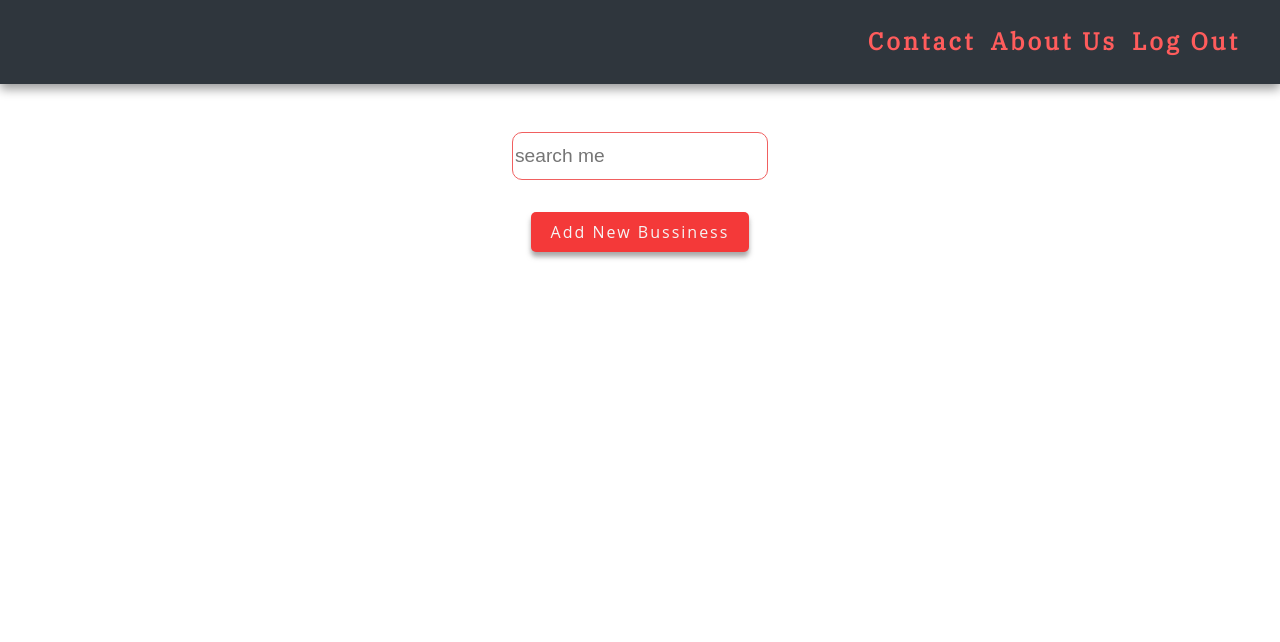
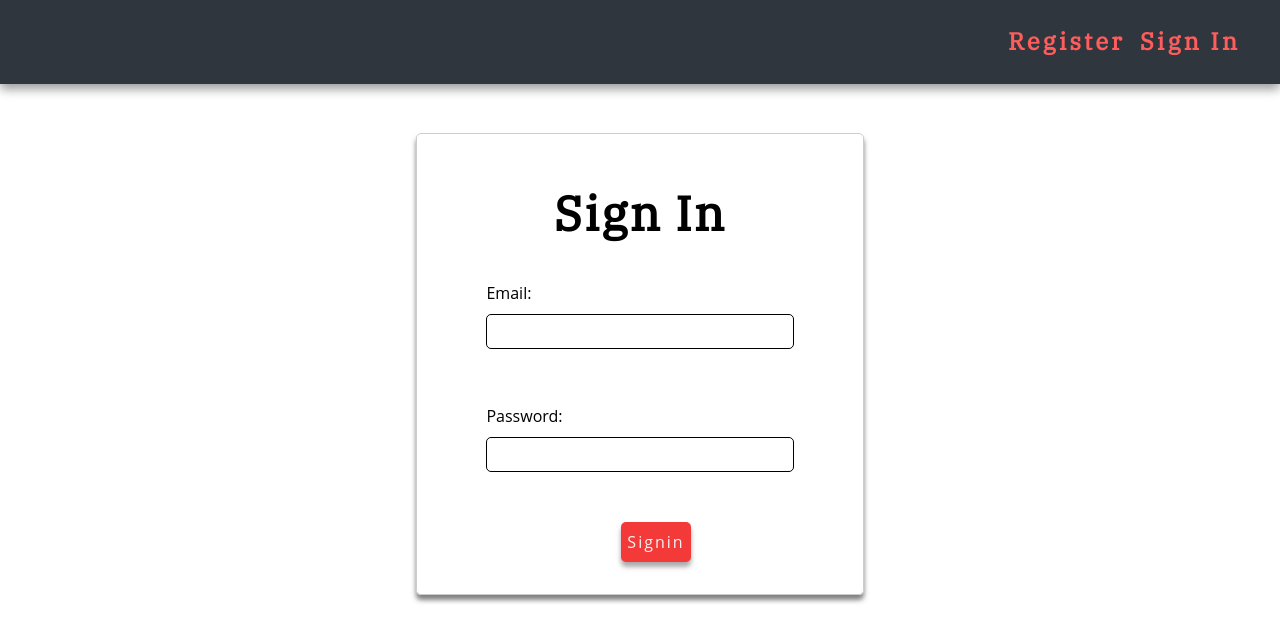
Before and after one commit to MosheD1/yelp-mock, a React (Create React App) app: page / in a window 1280 px wide. Shown: the top 642 px of the page. Built offline with nearby package versions, Linux system fonts and the light colour scheme; no server answers; a web font is replaced by a local one.

Commit message:
connect app to server

```diff
--- a/src/App.js
+++ b/src/App.js
@@ -5,9 +5,12 @@ import Register from './Components/Register/Register';
 import MainPage from './Components/MainPage/MainPage';
 
 const initialState = {
-  route: 'home',
+  route: 'signin',
   user: {
-    name: ''
+    id: '',
+    name: '',
+    email: '',
+    joined: ''
   }
 }
 
@@ -20,8 +23,18 @@ class App extends React.Component {
   onRouteChange = (name) => {
     if(name === 'signout') {
       this.setState(initialState);
+    } else {
+      this.setState({route: name});
     }
-    this.setState({route: name});
+  }
+
+  loadUser = (user) => {
+    this.setState({user: {
+      id: user.id,
+      name: user.name,
+      email: user.email,
+      joined: user.joined
+    }});
   }
 
   render() {
@@ -32,8 +45,8 @@ class App extends React.Component {
           this.state.route === 'home'
             ? <MainPage user={this.state.user} subRoute={this.state.subRoute} />
             :(this.state.route === 'signin'
-                ? <Signin onRouteChange={this.onRouteChange}/>
-                : <Register onRouteChange={this.onRouteChange} />
+                ? <Signin loadUser={this.loadUser} onRouteChange={this.onRouteChange}/>
+                : <Register loadUser={this.loadUser} onRouteChange={this.onRouteChange} />
             )
         }
       </div>
--- a/src/Components/Business/Business.js
+++ b/src/Components/Business/Business.js
@@ -48,6 +48,29 @@ class Business extends React.Component {
         this.setState({phoneNumber: e.target.value});
     }
 
+    onSubmitForm = (e) => {
+        e.preventDefault();
+        fetch('http://localhost:3001/business', {
+            method: 'post',
+            headers: {'content-type':'application/json'},
+            body: JSON.stringify({
+                name: this.state.name,
+                country: this.state.country,
+                city: this.state.city,
+                street: this.state.street,
+                picture: this.state.picture,
+                category: this.state.category,
+                description: this.state.description,
+                phoneNumber: this.state.phoneNumber
+            })
+        })
+        .then(response => response.json())
+        .then(business => {
+            this.props.loadBusiness(business);
+            this.props.onSubRoueChange('BusinessPage');
+        });
+    }
+
     render() {
         return (
             <div className='add-business'>
@@ -59,7 +82,7 @@ class Business extends React.Component {
                     </fieldset>
                     <fieldset>
                             <label htmlFor='country'>Country</label>
-                            <select onchange={this.onCountryChange} id="country" name="country">
+                            <select onChange={this.onCountryChange} id="country" name="country">
                                 <option value="Israel">Israel</option>
                                 <option value="Afghanistan">Afghanistan</option>
                                 <option value="Åland Islands">Åland Islands</option>
@@ -312,11 +335,11 @@ class Business extends React.Component {
                     </fieldset>
                     <fieldset>
                             <label htmlFor='street'>Street</label>
-                            <input onchange={this.onStreetChange} id='street' name='stree' type='text'/>
+                            <input onChange={this.onStreetChange} id='street' name='stree' type='text'/>
                     </fieldset>
                     <fieldset>
                             <label htmlFor='category'>Category</label>
-                            <select onchange={this.onCategoryChange} id='category' name='category'>
+                            <select onChange={this.onCategoryChange} id='category' name='category'>
                                 <option value='Food'>Food</option>
                                 <option value='Pets'>Pets</option>
                                 <option value='Education'>Education</option>
@@ -329,7 +352,7 @@ class Business extends React.Component {
                     </fieldset>
                     <fieldset>
                             <label htmlFor='phoneNumber'>Phone Number</label>
-                            <input onchange={this.onPhoneNumberChange} id='phoneNumber' name='phoneNumber' type='text' placeholder='050-XXXXXXX'/>
+                            <input onChange={this.onPhoneNumberChange} id='phoneNumber' name='phoneNumber' type='text' placeholder='050-XXXXXXX'/>
                     </fieldset>
                     <fieldset>
                             <label htmlFor='picture'>Picture</label>
@@ -337,9 +360,9 @@ class Business extends React.Component {
                     </fieldset>
                     <fieldset>
                             <label htmlFor='description'>Description</label>
-                            <textarea onchange={this.onDescriptionChange} id='description' placeholder='This a place where you can go out and have fun...'></textarea>
+                            <textarea onChange={this.onDescriptionChange} id='description' placeholder='This a place where you can go out and have fun...'></textarea>
                     </fieldset>
-                    <button onClick={() => this.props.onSubRoueChange('main')}>Add</button>
+                    <button onClick={this.onSubmitForm}>Add</button>
                 </form>
             </div>
         );
--- a/src/Components/CardList/CardList.js
+++ b/src/Components/CardList/CardList.js
@@ -7,7 +7,7 @@ const CardList = ({bussinesList, getBussiness}) => {
         <div className='container card-list'>
             {
                 bussinesList.map((b, i) => {
-                    return <Card key={i} name={b.name} description={b.body} id={b.id} getBussiness={getBussiness}/>
+                    return <Card key={i} name={b.name} description={b.description} id={b.id} getBussiness={getBussiness}/>
                 })
             }
         </div>
--- a/src/Components/Comment/Comment.js
+++ b/src/Components/Comment/Comment.js
@@ -1,7 +1,7 @@
 import React from 'react';
 import './Comment.css';
 
-const Comment = ({user, comment}) => {
+const Comment = ({user, review}) => {
     return (
         <div className='comment'>
             <p className='name'>{user}</p>
@@ -12,7 +12,7 @@ const Comment = ({user, comment}) => {
                 <span className="fa fa-star"></span>
                 <span className="fa fa-star"></span>
             </div>
-            <p className='content-body'>{comment}</p>
+            <p className='content-body'>{review}</p>
         </div>
     );
 }
--- a/src/Components/CommentList/CommentList.js
+++ b/src/Components/CommentList/CommentList.js
@@ -2,13 +2,13 @@ import React from 'react';
 import Comment from '../Comment/Comment';
 import './CommentList.css';
 
-const CommentList = ({comments}) => {
+const CommentList = ({reviews}) => {
     return (
         <div className='comment-section'>
             <h3>Recommended Reviews</h3>
             {
-                comments.map((c, i) => {
-                    return <Comment key={i} user={c.name} comment={c.body}/>
+                reviews.map((c, i) => {
+                    return <Comment key={i} user={c.name} review={c.content}/>
                 })
             }
         </div>
--- a/src/Components/MainPage/MainPage.js
+++ b/src/Components/MainPage/MainPage.js
@@ -4,56 +4,86 @@ import BussinessPage from '../BussinessPage/BussinessPage';
 import ReviewPage from '../ReviewPage/ReviewPage';
 import Business from '../Business/Business';
 
+const mainPageState = {
+    subRoute: 'main',
+    business: {
+        id: '',
+        name: '',
+        country: '',
+        city: '',
+        street: '',
+        picture: '',
+        category: '',
+        description: '',
+        phoneNumber: ''
+    },
+    reviews: []
+}
+
 class MainPage extends React.Component {
     constructor(props) {
         super(props);
-        this.state = {
-            subRoute: 'main',
-            bussiness: {
-              name: '',
-              intro: '',
-              comments: []
+        this.state = mainPageState;
     }
+
+    onSubRoueChange = (name) => {
+        if(name == 'main') {
+            this.setState(mainPageState);
+        } else {
+            this.setState({subRoute: name});
         }
     }
 
-    onSubRoueChange = (name) => {
-        this.setState({subRoute: name});
+    loadBusiness = (business) => {
+        this.setState({business: {
+            id: business.id,
+            name: business.name,
+            country: business.country,
+            city: business.city,
+            street: business.street,
+            picture: business.picture,
+            category: business.category,
+            description: business.description,
+            phoneNumber: business.phoneNumber
+        }});
+    }
+
+    loadReviews = (reviews) => {
+        this.setState({reviews: reviews});
     }
 
     onBussinessCardClick = (id) => {
-    fetch(`https://jsonplaceholder.typicode.com/users?id=${id}`)
+        fetch(`http://localhost:3001/business/${id}`)
         .then(res => res.json())
         .then(bussinessData => {
-        fetch(`https://jsonplaceholder.typicode.com/comments?postId=${bussinessData[0].id}`)
+            fetch(`http://localhost:3001/review/${bussinessData.id}`)
             .then(resp => resp.json())
-        .then(bussinessComments => this.setState({bussiness: {
-            name: bussinessData[0].name,
-            intro: 'doloribus at sed quis culpa deserunt consectetur qui praesentium\naccusamus fugiat dicta\nvoluptatem rerum ut voluptate autem\nvoluptatem repellendus aspernatur dolorem in',
-            comments: bussinessComments
-        }
-        }));
+            .then(bReviews => {
+                this.setState({reviews: bReviews});
+            });
+
+            this.loadBusiness(bussinessData);
             this.onSubRoueChange('BusinessPage');
-    }).then(a => console.log(this.state))
+        })
         .catch(err => console.log(err));
     }
 
     render() {
         if(this.state.subRoute === 'main') {
             return (
-                <StartPage onSubRoueChange={this.onSubRoueChange} bussinessList={this.state.bussinessList} onBussinessCardClick={this.onBussinessCardClick}/>
+                <StartPage onSubRoueChange={this.onSubRoueChange} onBussinessCardClick={this.onBussinessCardClick}/>
             );
         } else if(this.state.subRoute === 'Review') {
             return (
-                <ReviewPage onSubRoueChange={this.onSubRoueChange} businessName={this.state.bussiness.name}/>
+                <ReviewPage onSubRoueChange={this.onSubRoueChange} user={this.props.user} business={this.state.business} loadReviews={this.loadReviews}/>
             );
         } else if(this.state.subRoute === 'BusinessPage') {
             return (
-                <BussinessPage onSubRoueChange={this.onSubRoueChange} bussiness={this.state.bussiness}/>
+                <BussinessPage onSubRoueChange={this.onSubRoueChange} business={this.state.business} reviews={this.state.reviews}/>
             );
         } else if(this.state.subRoute === 'AddBusiness') {
             return (
-                <Business onSubRoueChange={this.onSubRoueChange} bussiness={this.state.bussiness}/>
+                <Business onSubRoueChange={this.onSubRoueChange} loadBusiness={this.loadBusiness}/>
             );
         }
     }
--- a/src/Components/Register/Register.js
+++ b/src/Components/Register/Register.js
@@ -22,8 +22,24 @@ class Register extends React.Component {
         this.setState({email: e.target.value});
     }
 
-    onSubmitForm = () => {
-        this.props.onRouteChange('home');
+    onSubmitForm = (e) => {
+        e.preventDefault();
+        fetch('http://localhost:3001/register', {
+            method: 'post',
+            headers: {'content-type':'application/json'},
+            body: JSON.stringify({
+                name: this.state.name,
+                email: this.state.email,
+                password: this.state.password
+            })
+        })
+        .then(response => response.json())
+        .then(user => {
+            if(user.id) {
+                this.props.loadUser(user);
+                this.props.onRouteChange('home');
+            }
+        });
     }
 
     render() {
@@ -37,13 +53,13 @@ class Register extends React.Component {
                     </fieldset>
                     <fieldset>
                         <label htmlFor='email'>Email:</label>
-                        <input onchange={this.onEmailChange} id='email' name='email' type='email'/>
+                        <input onChange={this.onEmailChange} id='email' name='email' type='email'/>
                     </fieldset>
                     <fieldset>
                         <label htmlFor='password'>Password:</label>
-                        <input onchange={this.onPasswordChange} id='password' name='password' type='password'/>
+                        <input onChange={this.onPasswordChange} id='password' name='password' type='password'/>
                     </fieldset>
-                    <button>Signin</button>
+                    <button onClick={this.onSubmitForm}>Signin</button>
                 </form>
             </div>
         );
--- a/src/Components/Signin/Signin.js
+++ b/src/Components/Signin/Signin.js
@@ -1,25 +1,40 @@
 import React from 'react';
-import './Signin.css';
 
 class Signin extends React.Component {
     constructor(props) {
         super(props);
         this.state = {
-            name: '',
+            email: '',
             password: ''
         }
     }
 
-    onNameChange = (e) => {
-        this.setState({name: e.target.value});
+    onEmailChange = (e) => {
+        this.setState({email: e.target.value});
     }
 
     onPasswordChange = (e) => {
         this.setState({password: e.target.value});
     }
 
-    onSubmitForm = () => {
-        this.props.onRouteChange('home');
+    onSubmitForm = (e) => {
+        e.preventDefault();
+        fetch('http://localhost:3001/signin', {
+            method: 'post',
+            headers: {'content-type': 'application/json'},
+            body: JSON.stringify({
+                email: this.state.email,
+                password: this.state.password
+            })
+        })
+        .then(response => response.json())
+        .then(user => {
+            if(user.id) {
+                this.props.loadUser(user);
+                this.props.onRouteChange('home');
+            }
+        })
+        .catch(console.log);
     }
 
     render() {
@@ -28,14 +43,14 @@ class Signin extends React.Component {
                 <form className="form" autoComplete='off'>
                     <h1>Sign In</h1>
                     <fieldset>
-                        <label htmlFor='name'>Name:</label>
-                        <input onChange={this.onNameChange} id='name' name='name' type='text'/>
+                        <label htmlFor='email'>Email:</label>
+                        <input onChange={this.onEmailChange} id='email' name='email' type='email'/>
                     </fieldset>
                     <fieldset>
                         <label htmlFor='password'>Password:</label>
-                        <input onchange={this.onPasswordChange} id='password' name='password' type='password'/>
+                        <input onChange={this.onPasswordChange} id='password' name='password' type='password'/>
                     </fieldset>
-                    <button>Signin</button>
+                    <button onClick={this.onSubmitForm}>Signin</button>
                 </form>
             </div>
         );
--- a/src/Components/StartPage/StartPage.js
+++ b/src/Components/StartPage/StartPage.js
@@ -16,7 +16,7 @@ class StartPage extends React.Component {
     }
 
     componentDidMount() {
-    fetch('https://jsonplaceholder.typicode.com/comments?_start=0&_limit=10')
+    fetch('http://localhost:3001/businesses')
         .then(response => response.json())
         .then(data => this.setState({bussinessList: data}));
     }
```
Also changed, not shown: src/Components/BussinessPage/BussinessPage.js (+4 -4 lines), src/Components/ReviewPage/ReviewPage.js (+19 -4 lines), src/Components/Signin/Signin.css (deleted), 1 other file (tests, documents, lock files or other folders). Lines whose indentation alone changed are shown as unchanged.
